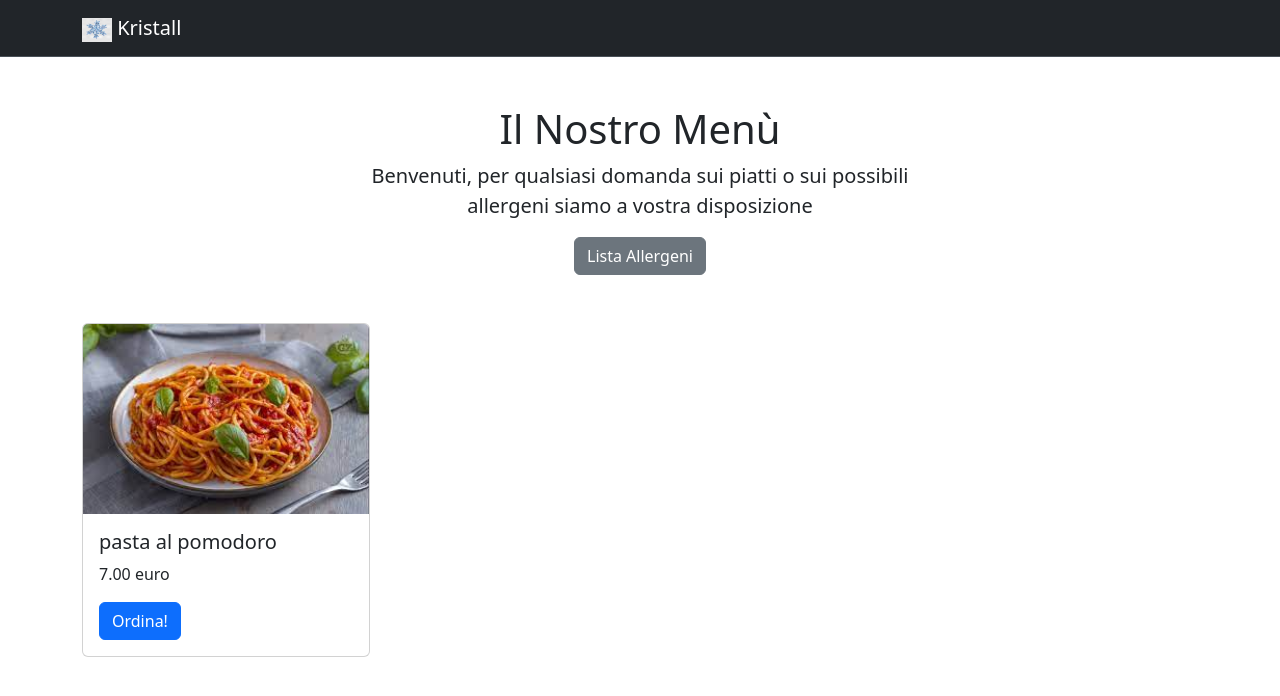
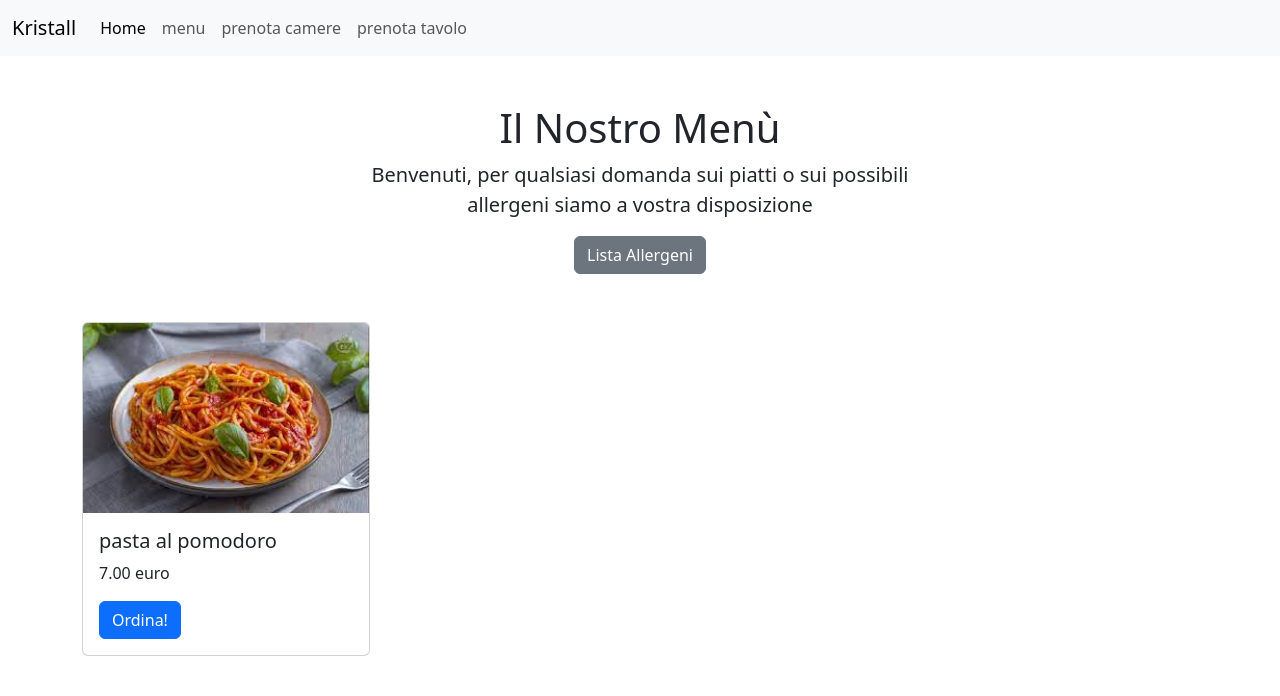
Before and after one commit to ClariCavazzuti/esame_tecnologie_web, a Django app: template core/templates/core/pagina-menu.html in a window 1280 px wide. Shown: the top 696 px of the page. Run offline with Django 5.2, Linux system fonts and the light colour scheme; the template is opened without the code that fills it: values that come from a table or form of the project are taken from there, others are empty; data comes from the database, SQL or seed files in the repository.

Commit message:
pagina menu finita

```diff
--- a/core/templates/core/pagina-menu.html
+++ b/core/templates/core/pagina-menu.html
@@ -7,15 +7,30 @@
     <link href="https://cdn.jsdelivr.net/npm/bootstrap@5.3.3/dist/css/bootstrap.min.css" rel="stylesheet" integrity="sha384-QWTKZyjpPEjISv5WaRU9OFeRpok6YctnYmDr5pNlyT2bRjXh0JMhjY6hW+ALEwIH" crossorigin="anonymous">
   </head>
   <body>
-  <nav class="navbar bg-dark border-bottom border-body" data-bs-theme="dark">
-  <div class="container">
-    <a class="navbar-brand" href="#">
-      {% load static %}
-      <img src="{% static 'core/logo.png' %}" alt="" width="30" height="24">
-      Kristall
-    </a>
-  </div>
-</nav>
+    <nav class="navbar navbar-expand-lg bg-body-tertiary">
+      <div class="container-fluid">
+        <a class="navbar-brand" href="#">Kristall</a>
+        <button class="navbar-toggler" type="button" data-bs-toggle="collapse" data-bs-target="#navbarNav" aria-controls="navbarNav" aria-expanded="false" aria-label="Toggle navigation">
+          <span class="navbar-toggler-icon"></span>
+        </button>
+        <div class="collapse navbar-collapse" id="navbarNav">
+          <ul class="navbar-nav">
+            <li class="nav-item">
+              <a class="nav-link active" aria-current="page" href="#">Home</a>
+            </li>
+            <li class="nav-item">
+              <a class="nav-link" href="#">menu</a>
+            </li>
+            <li class="nav-item">
+              <a class="nav-link" href="#">prenota camere</a>
+            </li>
+            <li class="nav-item">
+              <a class="nav-link" aria-disabled="true">prenota tavolo</a>
+            </li>
+          </ul>
+        </div>
+      </div>
+    </nav>
 <div class="container my-5 text-center" style="max-width: 580px;">
     <h1>Il Nostro Menù</h1>
     <p class="lead"> Benvenuti, per qualsiasi domanda sui piatti o sui possibili allergeni siamo a vostra disposizione
--- a/core/urls.py
+++ b/core/urls.py
@@ -3,4 +3,5 @@ from . import views
 
 urlpatterns = [
     path('', views.core),
+    path('menu', views.menu)
 ]
--- a/core/views.py
+++ b/core/views.py
@@ -4,6 +4,6 @@ from .models import MenuItem
 def core(request):
     return render(request, 'core/sito-in-sviluppo.html')
 
-def menu (request):
+def menu(request):
     dati=MenuItem.objects.all()
-    return render(request, 'core/pagina-menu.html', {'dati':dati})
+    return render(request, 'core/pagina-menu.html', {'dati':dati} )
```
Also changed, not shown: media/menu/scimmia_spaziale.jpeg (deleted), media/menu/wally.jpg (deleted).
